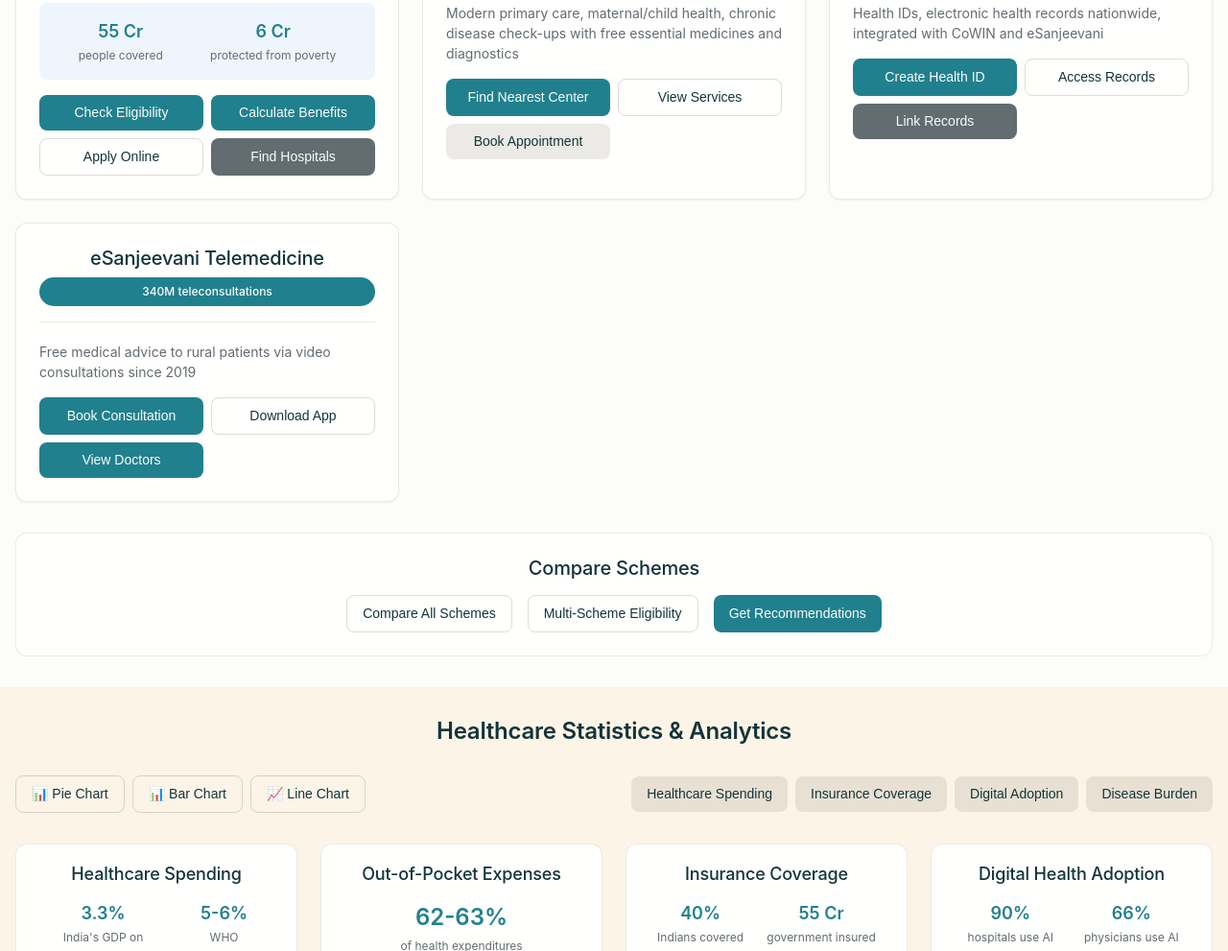
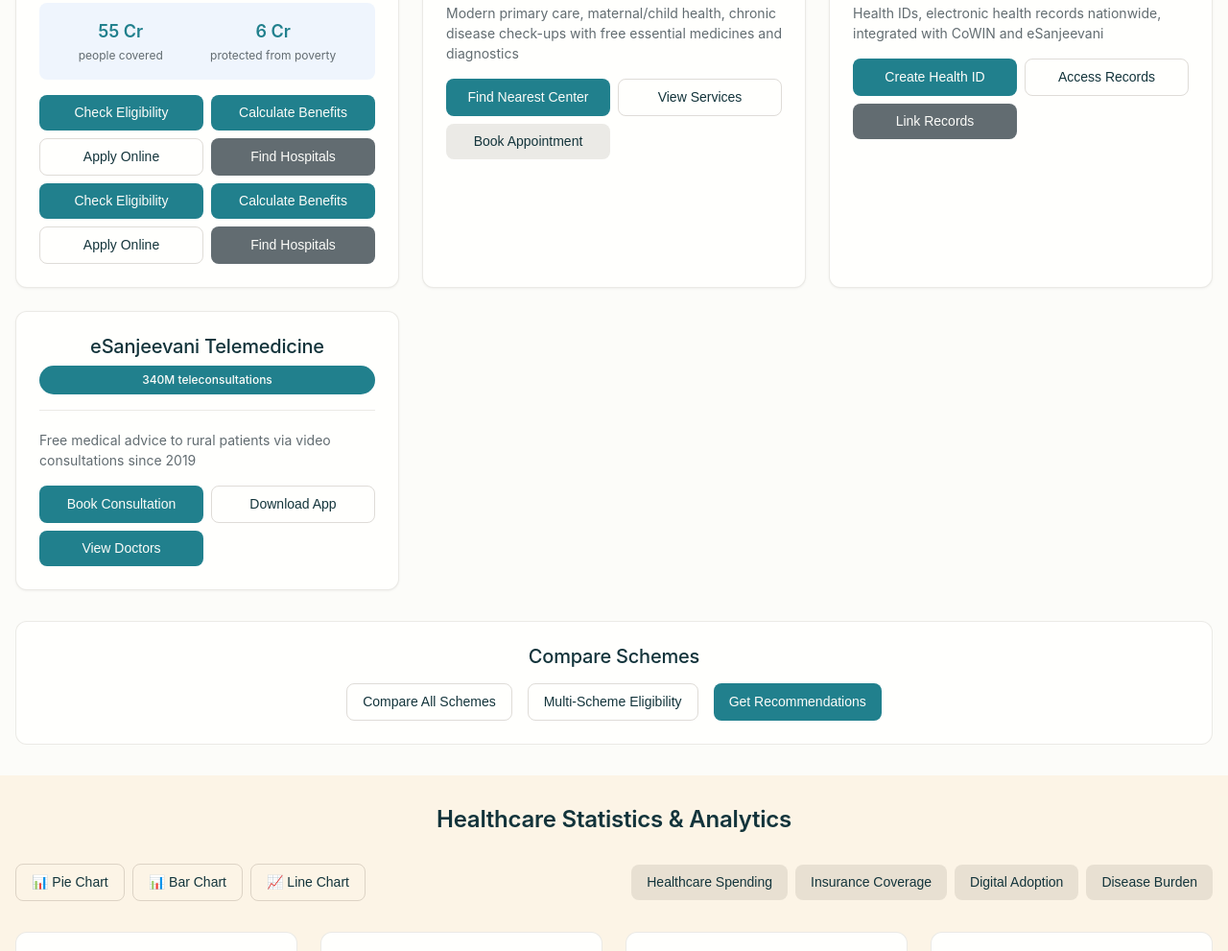
Before and after one commit to Omkar-ai-wed/healthcare, a plain HTML site: page page1/index.html in a window 1280 px wide. Shown: the part 4506-5497 px from the top of the page at 96% size. Drawn offline with Linux system fonts and the light colour scheme; a web font is replaced by a local one.

Commit message:
Update index.html

```diff
--- a/page1/index.html
+++ b/page1/index.html
@@ -510,6 +510,10 @@
                                 <button class="btn btn--success" onclick="calculateBenefits('ayushman')">Calculate Benefits</button>
                                 <button class="btn btn--outline" onclick="applyScheme('ayushman')">Apply Online</button>
                                 <button class="btn btn--info" onclick="findHospitals('ayushman')">Find Hospitals</button>
+                                <button class="btn btn--primary" onclick="window.location.href='https://cleartax.in/s/pradhan-mantri-ayushman-bharat-yojana';">Check Eligibility</button>
+                                <button class="btn btn--success" onclick="window.location.href='https://pmjay.gov.in/';">Calculate Benefits</button>
+                                <button class="btn btn--outline" onclick="window.location.href='https://beneficiary.nha.gov.in/'">Apply Online</button>
+                                <button class="btn btn--info" onclick="window.location.href='https://ayushmancardhospitallist.com/'">Find Hospitals</button>
                             </div>
                         </div>
                     </div>
```
